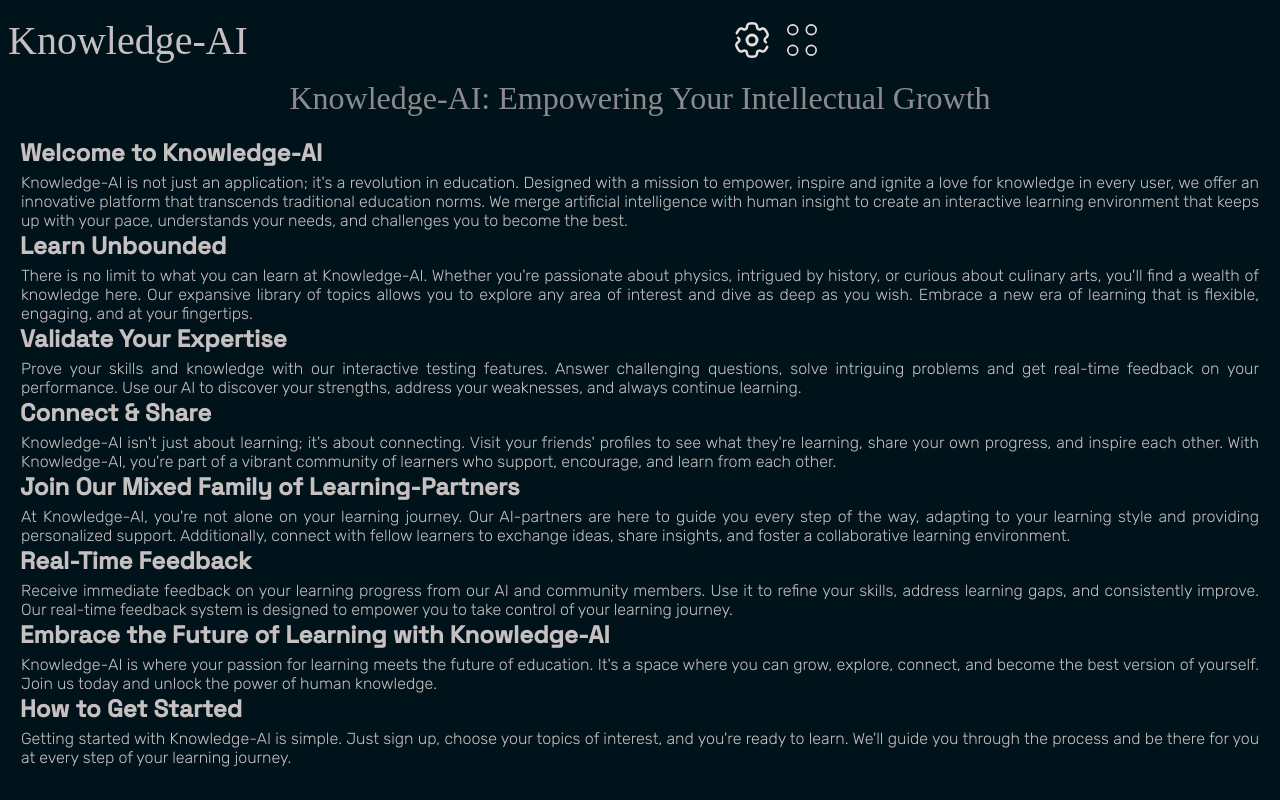
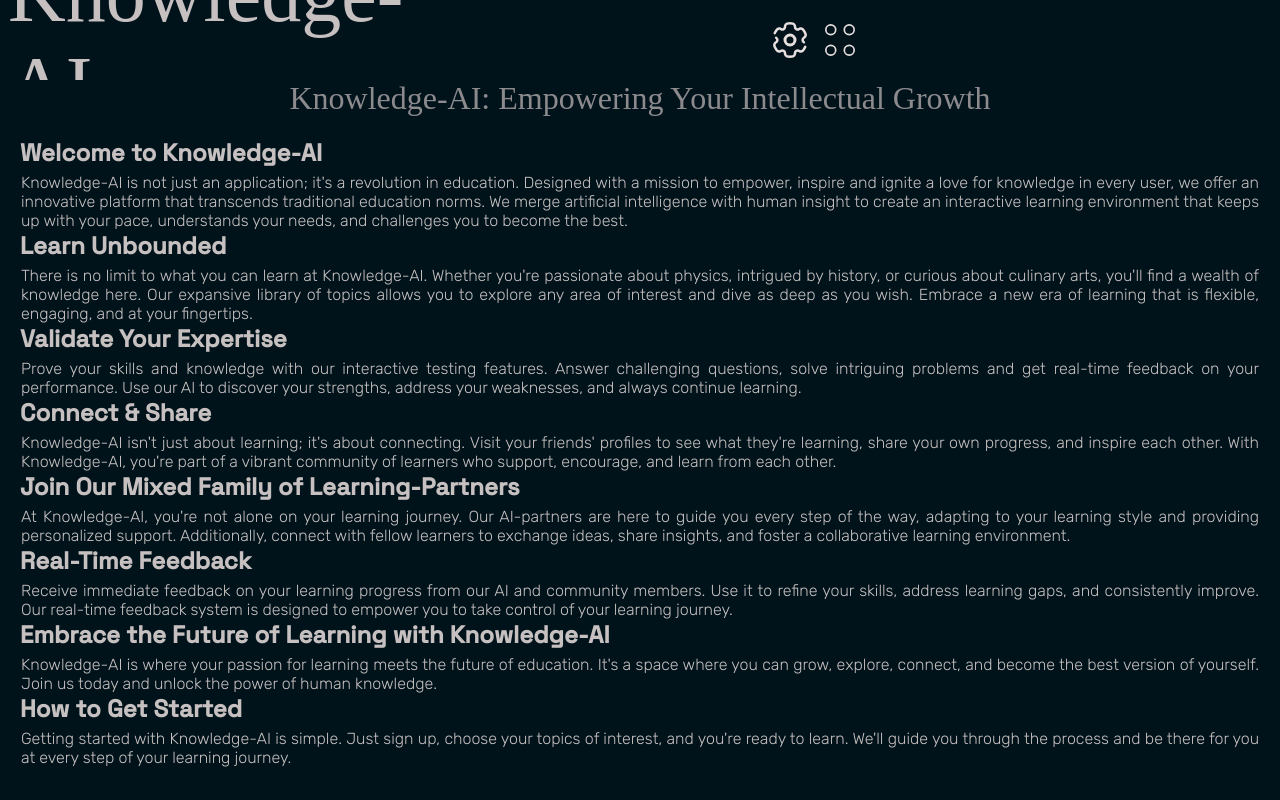
Before and after one commit to Charlytoc/knowledge-ai-front, a Next.js app: page / in a window 1280 px wide. Built offline with nearby package versions, Linux system fonts and the light colour scheme; a web font is replaced by a local one.

Commit message:
Actualizar components.css

```diff
--- a/app/resources/styles/components.css
+++ b/app/resources/styles/components.css
@@ -22,7 +22,7 @@
         text-align: center;
 
         > span {
-            font-size: 40px;
+            font-size: 10vmin;
             text-align: left;
             width: 100%;
             font-family: var(--font-title);
```
